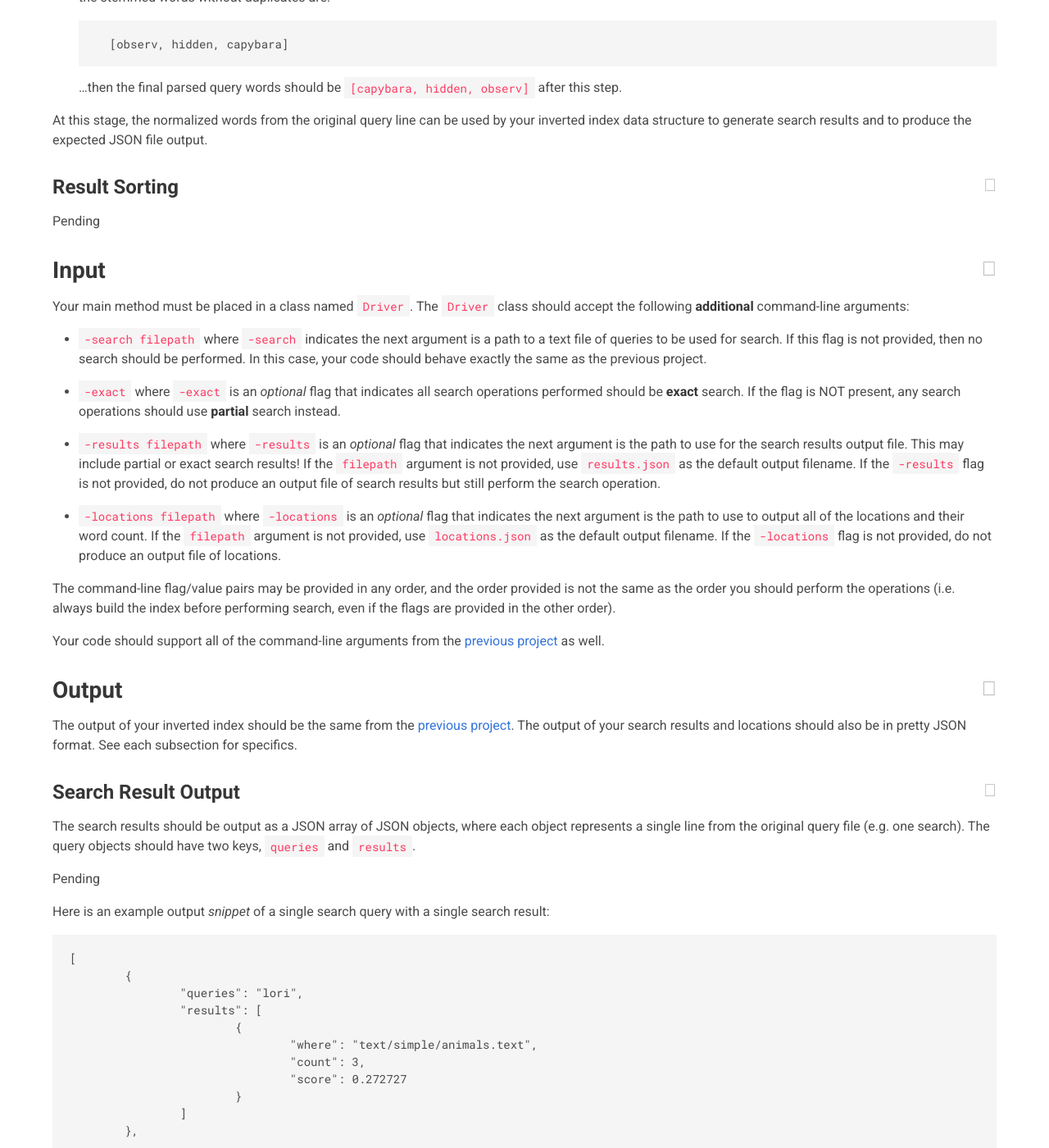
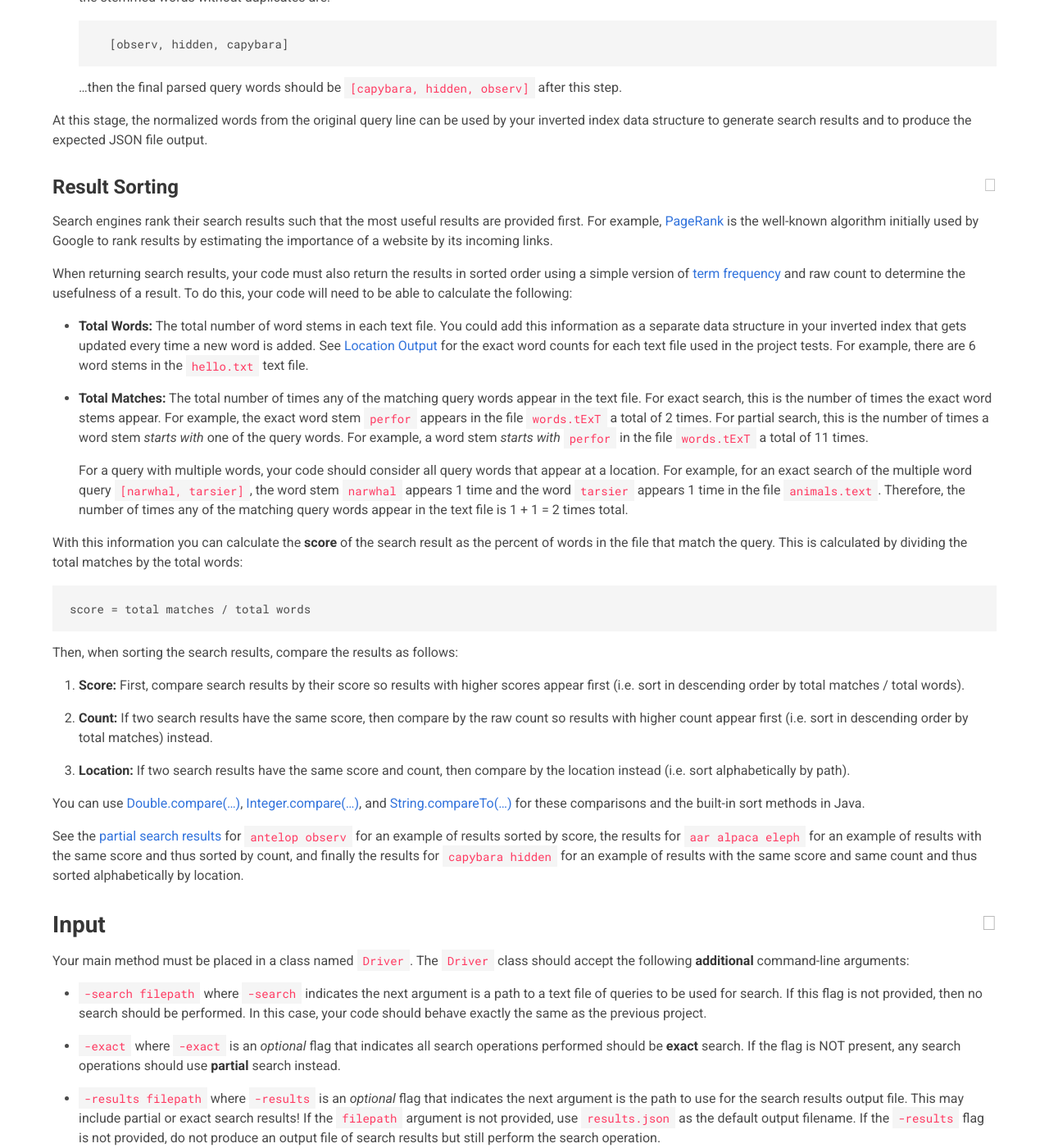
Before and after one commit to usf-cs212-fall2018/usf-cs212-fall2018.github.io, a Jekyll site: the page built from _posts/2018-09-12-project-2.md, in a window 1280 px wide and 1400 px high, scrolled down 1062 px. Shown: the whole window at 82% size. Built offline with Jekyll 4.4.1, drawn with Linux system fonts in a browser that asks for light colours; nearby versions of some CDN libraries; some of the changed text lies outside the part shown.

Commit message:
Added result sorting.

````diff
--- a/_posts/2018-09-12-project-2.md
+++ b/_posts/2018-09-12-project-2.md
@@ -15,7 +15,7 @@ Pending
 
 {% include section.html level="h3" name="Query File Parsing" %}
 
-Search queries will be provided in a text file with one multi-word search query per line. When processing this file, your query parsing code must normalize the queries as follows:
+Search queries will be provided in a text file with one multi-word search query per line. (Eventually, these queries will come from a search box on a webpage instead.) When processing this file, your query parsing code must normalize the queries as follows:
 
   - **Clean and parse each query line.** Perform the same transformations to each line of query words as used when populating your inverted index. This includes cleaning the line of any non-alphabetic characters, converting the remaining characters to lowercase, splitting the cleaned line into words by whitespace, and stemming each word. For example, the query line:
 
@@ -45,8 +45,33 @@ At this stage, the normalized words from the original query line can be used by
 
 {% include section.html level="h3" name="Result Sorting" %}
 
-Pending
+Search engines rank their search results such that the most useful results are provided first. For example, [PageRank](https://en.wikipedia.org/wiki/PageRank) is the well-known algorithm initially used by Google to rank results by estimating the importance of a website by its incoming links.
 
+When returning search results, your code must also return the results in sorted order using a simple version of [term frequency](https://en.wikipedia.org/wiki/Tf%E2%80%93idf) and raw count to determine the usefulness of a result. To do this, your code will need to be able to calculate the following:
+
+  - **Total Words:** The total number of word stems in each text file. You could add this information as a separate data structure in your inverted index that gets updated every time a new word is added. See [Location Output](#location-output) for the exact word counts for each text file used in the project tests. For example, there are 6 word stems in the `hello.txt` text file.
+
+  - **Total Matches:** The total number of times any of the matching query words appear in the text file. For exact search, this is the number of times the exact word stems appear. For example, the exact word stem `perfor` appears in the file `words.tExT` a total of 2 times. For partial search, this is the number of times a word stem *starts with* one of the query words. For example, a word stem *starts with* `perfor` in the file `words.tExT` a total of 11 times.
+
+      For a query with multiple words, your code should consider all query words that appear at a location. For example, for an exact search of the multiple word query `[narwhal, tarsier]`, the word stem `narwhal` appears 1 time and the word `tarsier` appears 1 time in the file `animals.text`. Therefore, the number of times any of the matching query words appear in the text file is 1 + 1 = 2 times total.
+
+With this information you can calculate the **score** of the search result as the percent of words in the file that match the query. This is calculated by dividing the total matches by the total words:
+
+```
+score = total matches / total words
+```
+
+Then, when sorting the search results, compare the results as follows:
+
+  1. **Score:** First, compare search results by their score so results with higher scores appear first (i.e. sort in descending order by total matches / total words).
+
+  2. **Count:** If two search results have the same score, then compare by the raw count so results with higher count appear first (i.e. sort in descending order by total matches) instead.
+
+  3. **Location:** If two search results have the same score and count, then compare by the location instead (i.e. sort alphabetically by path).
+
+You can use [Double.compare(...)](https://docs.oracle.com/javase/10/docs/api/java/lang/Double.html#compare(double,double)), [Integer.compare(...)](https://docs.oracle.com/javase/10/docs/api/java/lang/Integer.html#compare(int,int)), and [String.compareTo(...)](https://docs.oracle.com/javase/10/docs/api/java/lang/String.html#compareTo(java.lang.String)) for these comparisons and the built-in sort methods in Java.
+
+See the [partial search results](https://github.com/usf-cs212-fall2018/project-tests/blob/master/expected/results-text-partial/results-text-simple-simple.json) for [`antelop observ`](https://github.com/usf-cs212-fall2018/project-tests/blob/master/expected/results-text-partial/results-text-simple-simple.json#L34) for an example of results sorted by score, the results for [`aar alpaca eleph`](https://github.com/usf-cs212-fall2018/project-tests/blob/master/expected/results-text-partial/results-text-simple-simple.json#L34) for an example of results with the same score and thus sorted by count, and finally the results for [`capybara hidden`](https://github.com/usf-cs212-fall2018/project-tests/blob/master/expected/results-text-partial/results-text-simple-simple.json#L49) for an example of results with the same score and same count and thus sorted alphabetically by location.
 
 {% include section.html level="h2" name="Input" %}
 
````
